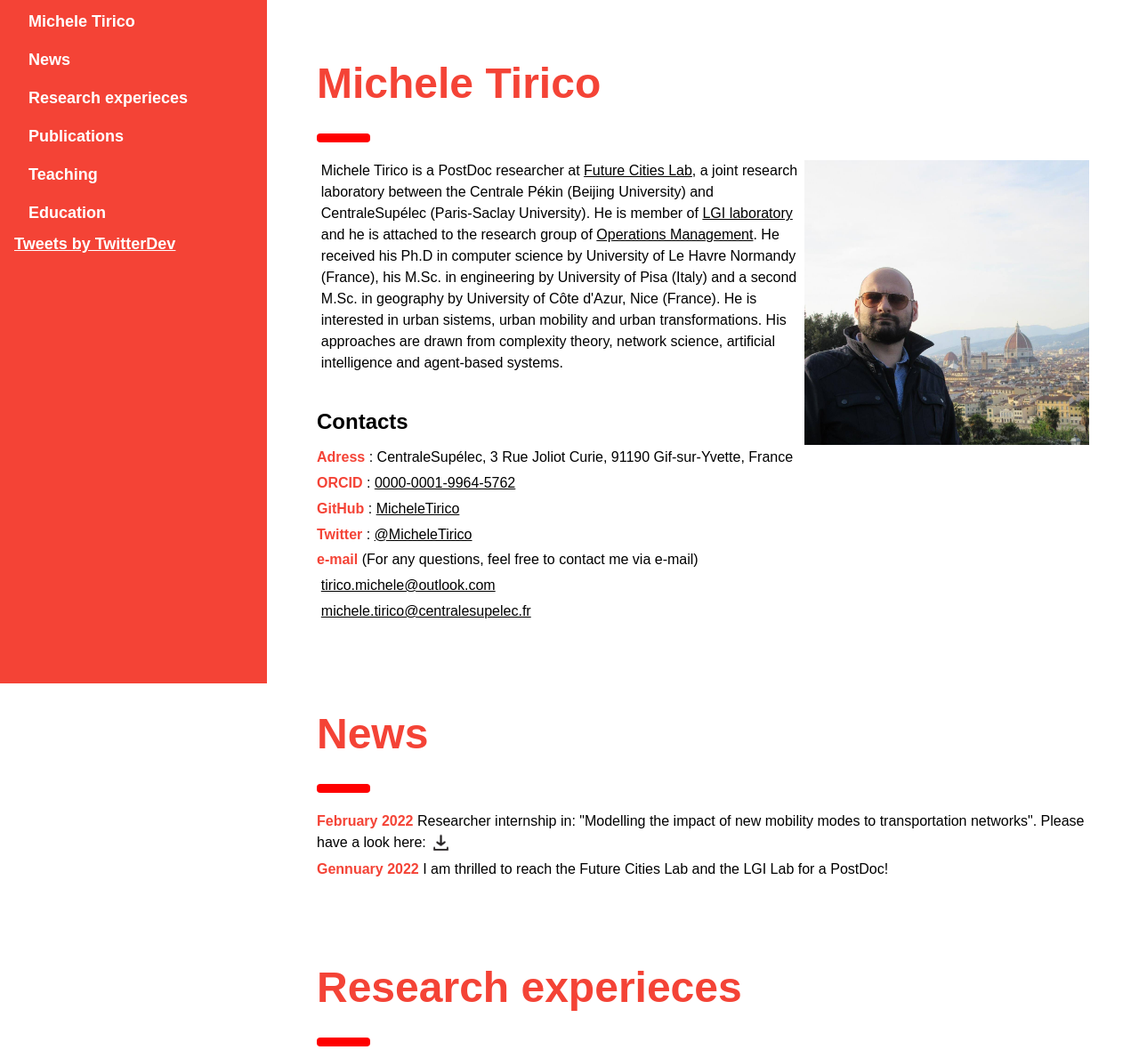
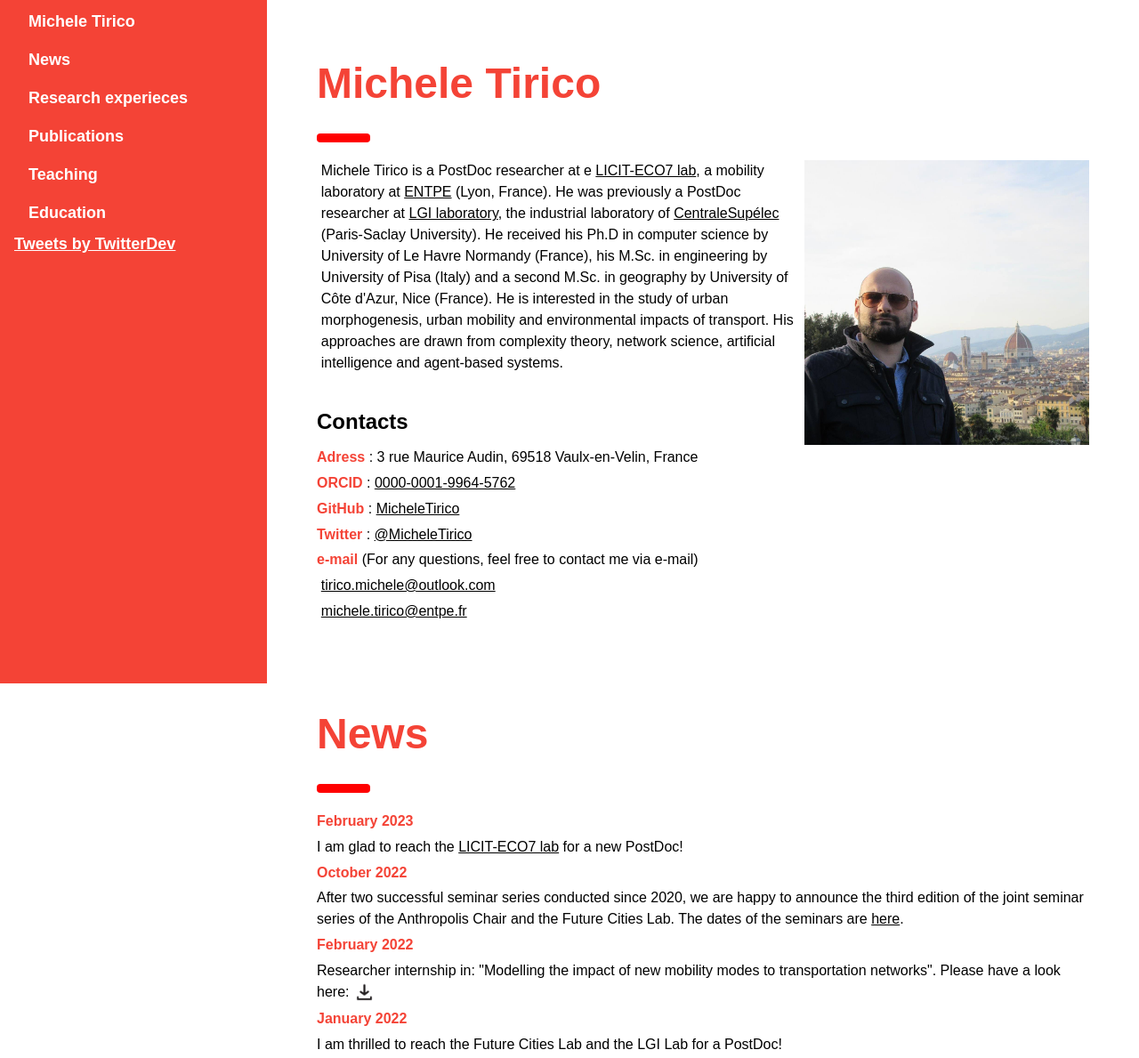
Before and after one commit to MicheleTirico/micheletirico.github.io, a plain HTML site: page index.html in a window 1280 px wide. Shown: the part 32-1221 px from the top of the page at 89% size. Drawn offline with Linux system fonts and the light colour scheme; a web font is replaced by a local one.

Commit message:
update bio and news

```diff
--- a/index.html
+++ b/index.html
@@ -53,22 +53,22 @@
      <hr style="width:50px;border:5px solid red" class="w3-round">
      	<img src="Tirico_photo.jpg" alt="about me" style="float:right;width:20em;height:20em;">
       <p>
-				Michele Tirico is a PostDoc researcher at <a href="https://www.futurecitieslab.city/">Future Cities Lab</a>, a joint research laboratory between the Centrale Pékin (Beijing University) and CentraleSupélec (Paris-Saclay University).
-				He is member of <a href="http://www.lgi.centralesupelec.fr/">LGI laboratory</a> and he is attached to the research group of <a href="http://lgi.centralesupelec.fr/en/node/159">Operations Management</a>.
+				Michele Tirico is a PostDoc researcher at e <a href="https://licit-lyon.eu/">LICIT-ECO7 lab</a>, a mobility laboratory at <a href="https://www.entpe.fr/en">ENTPE</a> (Lyon, France).
+				He was previously a PostDoc researcher at  <a href="http://www.lgi.centralesupelec.fr/">LGI laboratory</a>, the industrial laboratory of <a href="https://www.centralesupelec.fr/en">CentraleSupélec</a> (Paris-Saclay University).
 				He received his Ph.D in computer science by University of Le Havre Normandy (France), his M.Sc. in engineering by University of Pisa (Italy)
 				and a second M.Sc. in geography by University of Côte d'Azur, Nice (France).
-				He is interested in urban sistems, urban mobility and urban transformations.
+				He is interested in the study of urban morphogenesis, urban mobility and environmental impacts of transport.
 				His approaches are drawn from complexity theory, network science, artificial intelligence and agent-based systems.
 			 </p>
 
       <h2>Contacts</h2>
-<span> Adress </span>: CentraleSupélec, 3 Rue Joliot Curie, 91190 Gif-sur-Yvette, France </p>
+<span> Adress </span>: 3 rue Maurice Audin, 69518 Vaulx-en-Velin, France </p>
 <span> ORCID </span>: <a href="https://orcid.org/0000-0001-9964-5762"> 0000-0001-9964-5762 </a> </p>
 <span> GitHub </span>: <a href="https://github.com/MicheleTirico" > MicheleTirico </a> </p>
 <span> Twitter </span>:  <a href="https://twitter.com/MicheleTirico/"> @MicheleTirico</a> </p>
 <span>e-mail</span> (For any questions, feel free to contact me via e-mail)
 <p> <a href="mailto:tirico.michele@outlook.com">tirico.michele@outlook.com</a> </p>
-<p> <a href="mailto:michele.tirico@centralesupelec.fr">michele.tirico@centralesupelec.fr</a> </p>
+<p> <a href="mailto:michele.tirico@entpe.fr">michele.tirico@entpe.fr</a> </p>
 <!-- <p> <a href="mailto:michele.tirico@univ-lehavre.fr">michele.tirico@univ-lehavre.fr</a> </p>-->
   </div>
 
@@ -77,10 +77,14 @@
 	  <div class="w3-container" id="News" style="margin-top:75px">
 	    <h1 class="w3-xxxlarge w3-text-red"><b>News</b></h1>
 	    <hr style="width:50px;border:5px solid red" class="w3-round">
-		  <span>February 2022</span>
+		<span> February 2023 </span></p>
+			I am glad to reach the <a href="https://licit-lyon.eu/">LICIT-ECO7 lab</a> for a new PostDoc!</p>
+		<span>October 2022 </span> </p>
+After two successful seminar series conducted since 2020, we are happy to announce the third edition of the joint seminar series of the Anthropolis Chair and the Future Cities Lab. The dates of the seminars are <a href="https://www.chaire-anthropolis.fr/news/seminar-series-programme-for-2022-2023/">here</a>.</p>
+		  <span>February 2022</span> </p>
 	    Researcher internship in: "Modelling the impact of new mobility modes to transportation networks". Please have a look here:
 			<a href="fcl_internship.pdf"><img border="0" alt="no file" src= "download.png" width="25em" height="25em"></a> </p>
-			<span> Gennuary 2022</span>
+			<span> January 2022</span></p>
 			I am thrilled to reach the Future Cities Lab and the LGI Lab for a PostDoc!
 	  </div>
 
@@ -92,6 +96,7 @@
 <!--  <h2>Teaching</h2>  <span>2019-2021</span> Researcher and teaching assistant (ATER) at <a href="https://isel.univ-lehavre.fr/">ISEL.</a></p>
   <h2>Research</h2>
 	-->
+	<span>2023</span> PostDoc, ENTPE,  Vaulx-en-Velin, France </p>
 	<span>2022</span> PostDoc, University of Paris-Saclay, CentraleSupélec, Gif-sur-Yvette, France </p>
 	<span>2021</span> PostDoc, University of Le Havre Normandy, Le Havre, France </p>
 	<span>2016-2020</span> Ph.D. in computer science at <a href="https://www.litislab.fr/">LITIS</a> (<a href="https://www.litislab.fr/equipe/index/ri2c">RI2C</a> team) and <a href="http://www.normastic.fr/">FR CNRS 3638 NormaSTIC</a>, Le Havre, France </p>
```
